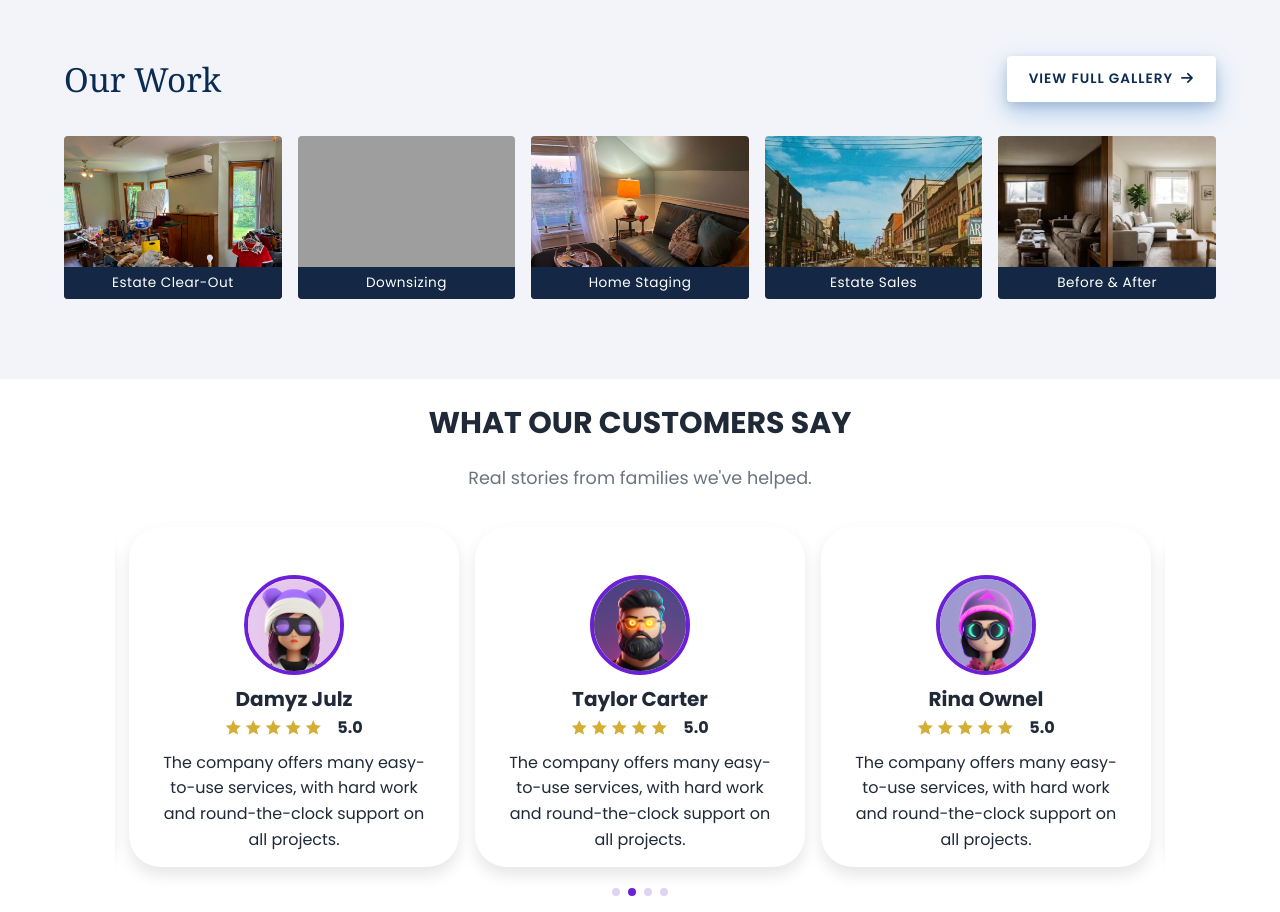
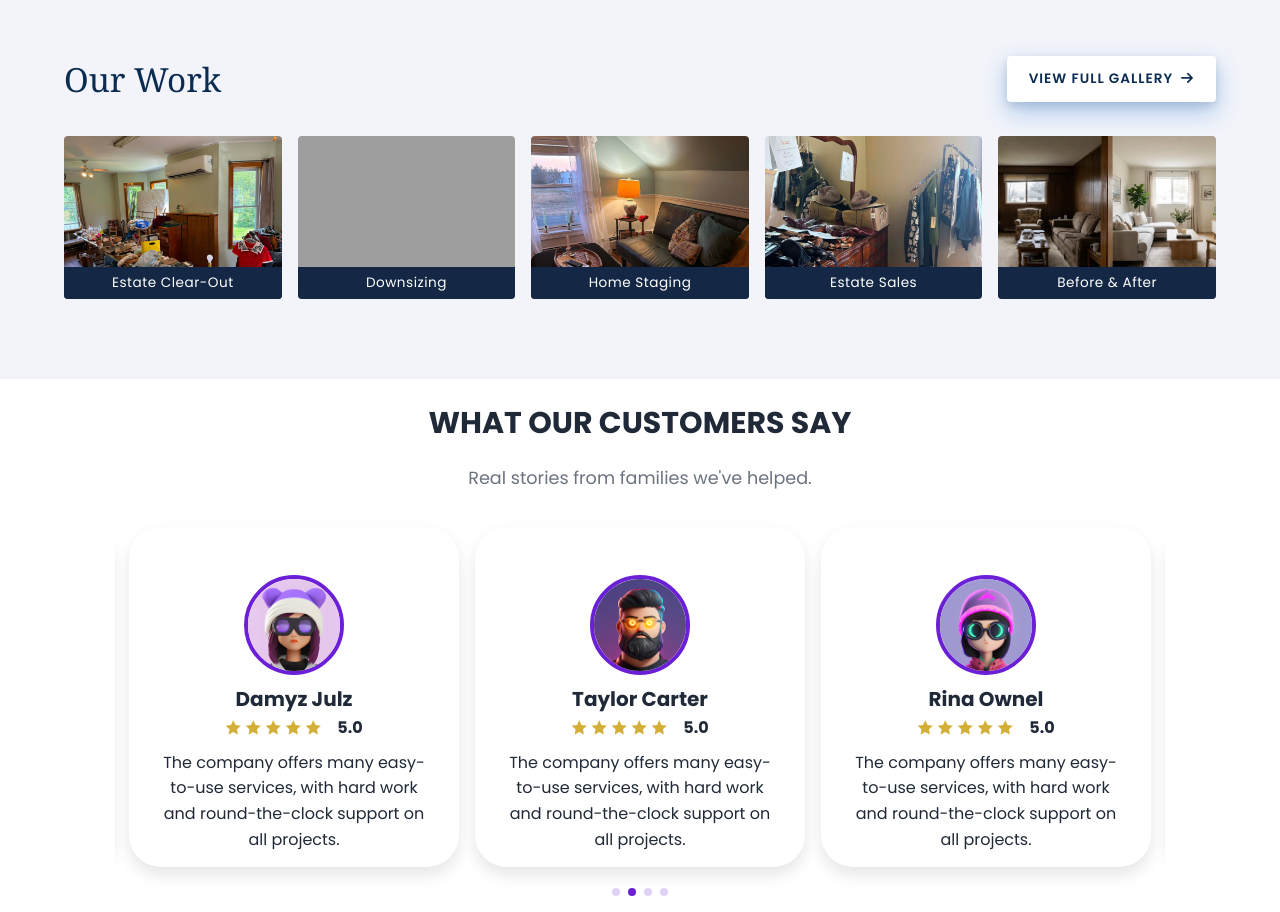
Before and after one commit to Noruwa-Kenneth/east-coast-estate, a plain HTML site: page index.html in a window 1280 px wide. Shown: the part 3200-4112 px from the top of the page. Drawn offline with nearby package versions, Linux system fonts and the light colour scheme; grey boxes are pictures that could not be loaded; a web font is replaced by a local one.

Commit message:
Add new images and update references in HTML files

```diff
--- a/index.html
+++ b/index.html
@@ -414,7 +414,7 @@
             <div class="gallery-caption">Home Staging</div>
           </div>
           <div class="gallery-item">
-            <img src="assets/images/estatesales.jpg" alt="Estate Sales" />
+            <img src="assets/images/estate.jpeg" alt="Estate Sales" />
             <div class="gallery-caption">Estate Sales</div>
           </div>
           <div class="gallery-item">
```
Also changed, not shown: service.html (+1 -1 lines), assets/abt-img/down.jpg (renamed from assets/abt-img/downsizing.JPG), assets/images/estate.jpeg (added).
